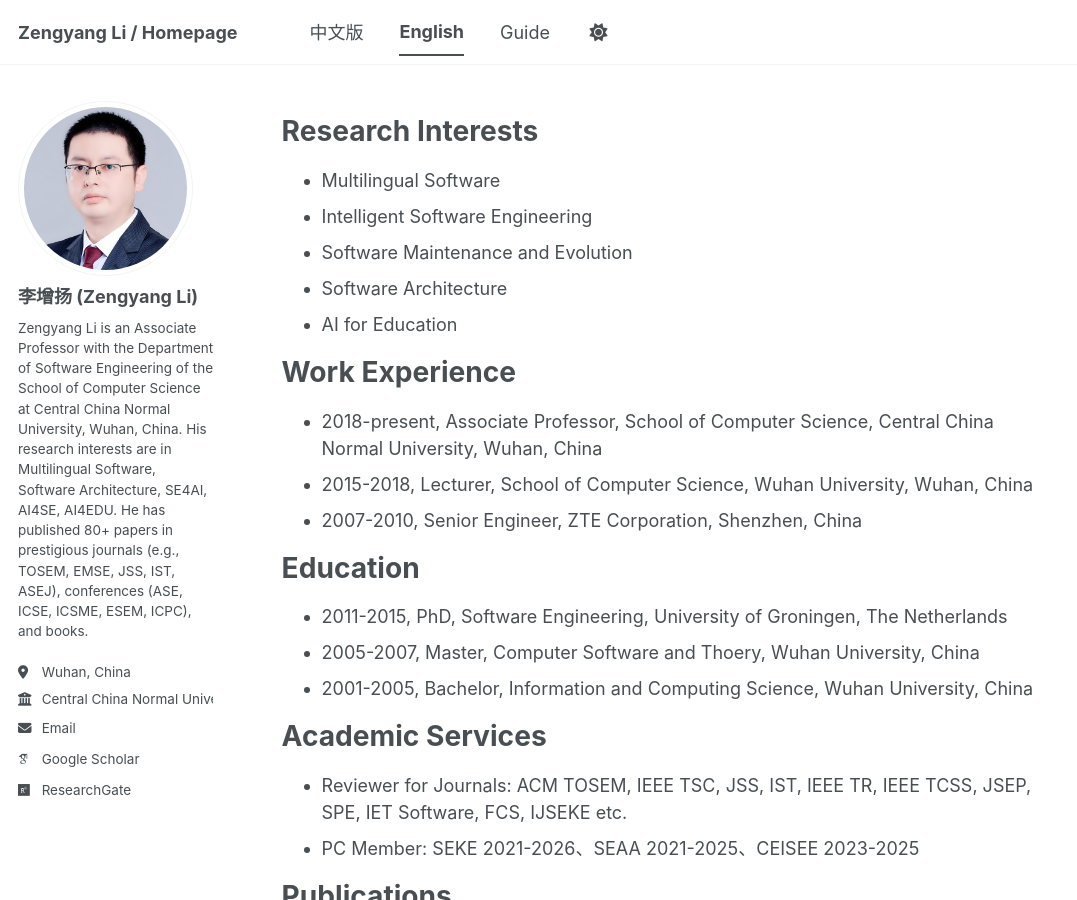
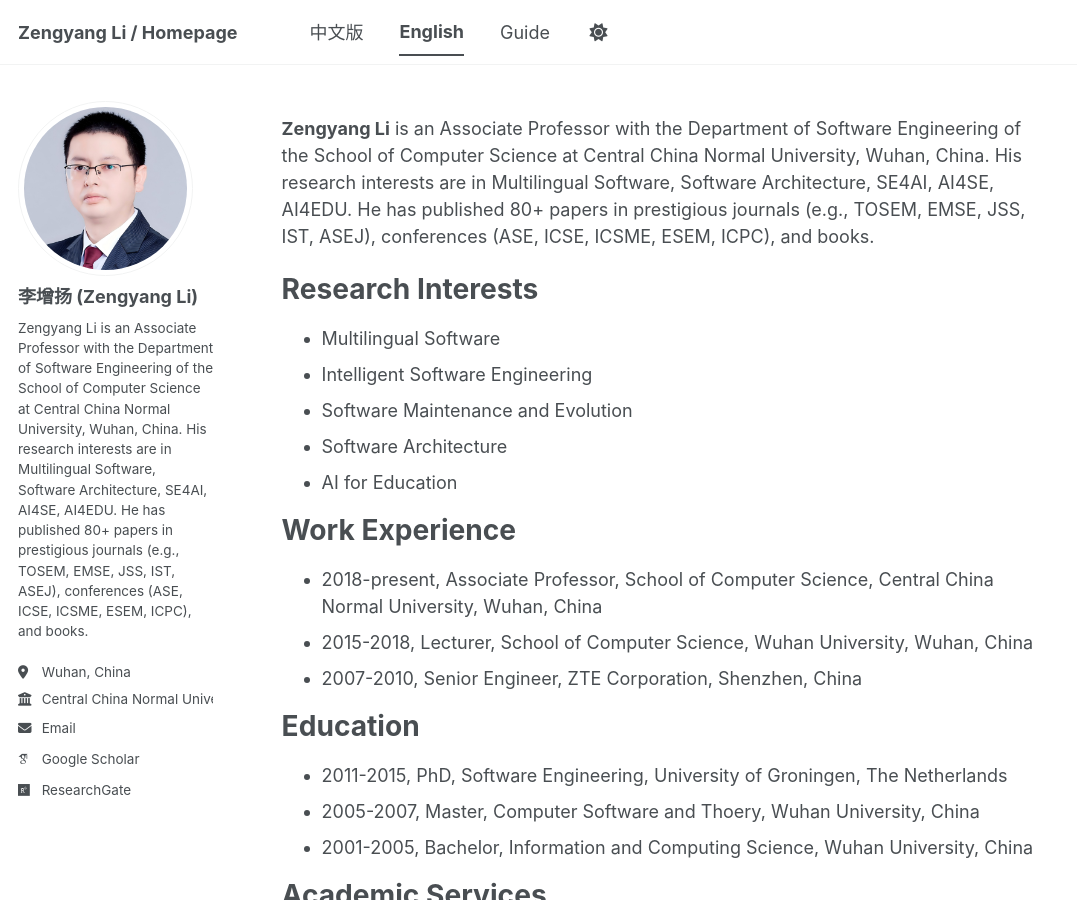
Before and after one commit to zengyang/zengyang.github.io, a Jekyll site: the page built from _pages/abouten.md, in a window 1280 px wide and 900 px high. Shown: the whole window, without its empty margins (0-1077 px from the left). Built offline with Jekyll 4.4.1, drawn with Linux system fonts in a browser that asks for light colours; some web fonts are replaced; a script bundle is joined from its source files by our own code; library files that are not in the unit come from our copies.

Commit message:
Update abouten.md with Zengyang Li's profile
Added a brief biography and research interests for Zengyang Li.

```diff
--- a/_pages/abouten.md
+++ b/_pages/abouten.md
@@ -7,7 +7,7 @@
   - /abouten.html
 ---
 
-
+**Zengyang Li** is an Associate Professor with the Department of Software Engineering of the School of Computer Science at Central China Normal University, Wuhan, China. His research interests are in Multilingual Software, Software Architecture, SE4AI, AI4SE, AI4EDU. He has published 80+ papers in prestigious journals (e.g., TOSEM, EMSE, JSS, IST, ASEJ), conferences (ASE, ICSE, ICSME, ESEM, ICPC), and books.
 
 Research Interests
 ======
```
